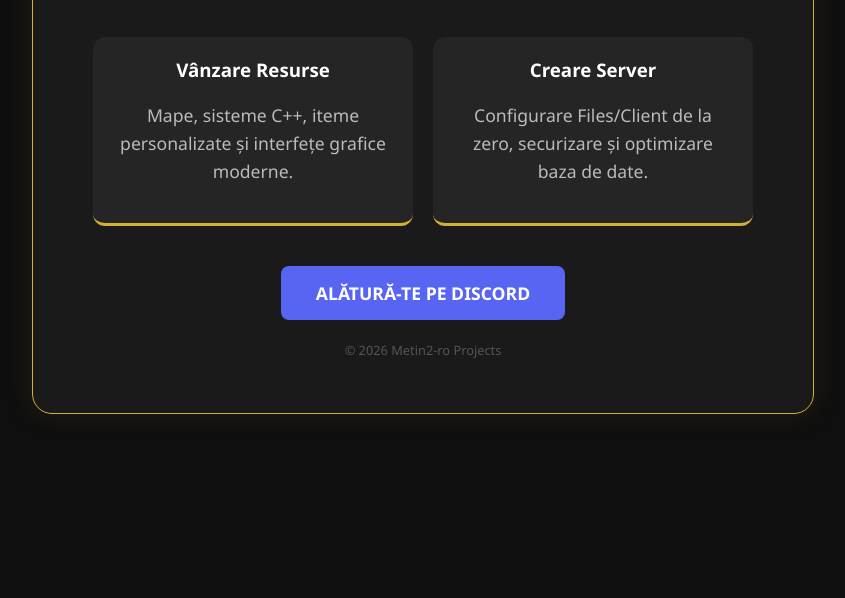
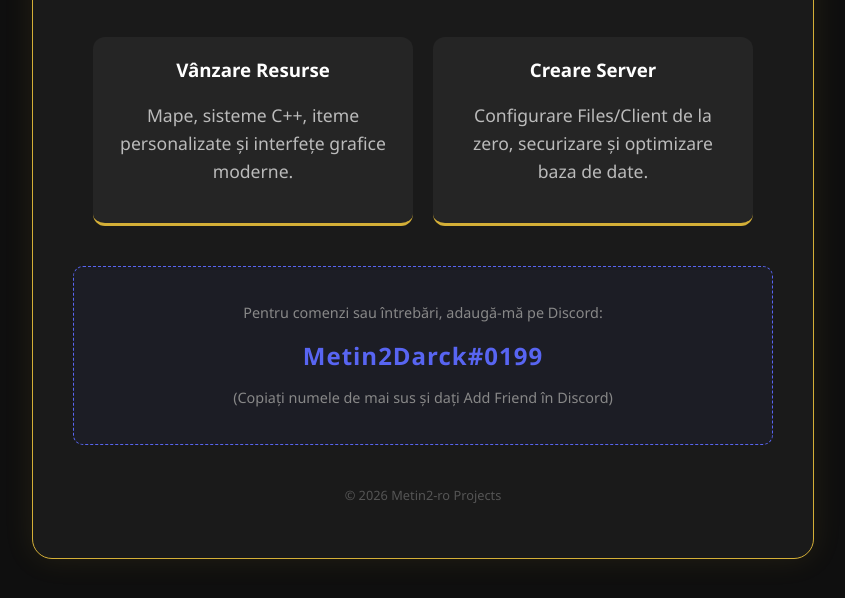
Before and after one commit to Metin2-ro/Resurse-de-metin2-de-vanzare, a plain HTML site: page index.html in a window 1280 px wide. Shown: the part 256-854 px from the top of the page, without its empty margins (217-1062 px from the left). Before the commit the page ends 800 px from the top, so only its background shows below. Drawn offline with Linux system fonts and the light colour scheme.

Commit message:
Update index.html

```diff
--- a/index.html
+++ b/index.html
@@ -12,8 +12,11 @@
         .services { display: flex; gap: 20px; justify-content: center; margin-top: 40px; flex-wrap: wrap; }
         .service-card { background: #252525; padding: 20px; border-radius: 12px; width: 280px; border-bottom: 3px solid #d4af37; }
         .service-card h3 { color: #fff; margin-top: 0; }
-        .discord-btn { display: inline-block; margin-top: 40px; padding: 15px 35px; background: #5865F2; color: white; text-decoration: none; font-weight: bold; border-radius: 8px; font-size: 1.1rem; transition: 0.3s; }
-        .discord-btn:hover { background: #4752c4; transform: translateY(-3px); }
+
+        /* Stil pentru secțiunea Discord */
+        .discord-box { margin-top: 40px; padding: 20px; border: 1px dashed #5865F2; border-radius: 10px; background: rgba(88, 101, 242, 0.05); }
+        .discord-tag { display: block; font-size: 1.5rem; color: #5865F2; font-weight: bold; margin: 10px 0; letter-spacing: 1px; }
+        .instruction { font-size: 0.9rem; color: #888; }
     </style>
 </head>
 <body>
@@ -32,8 +35,13 @@
             </div>
         </div>
 
-        <a href="#" class="discord-btn">ALĂTURĂ-TE PE DISCORD</a>
-        <p style="margin-top: 20px; font-size: 0.8rem; color: #555;">© 2026 Metin2-ro Projects</p>
+        <div class="discord-box">
+            <p class="instruction">Pentru comenzi sau întrebări, adaugă-mă pe Discord:</p>
+            <span class="discord-tag">Metin2Darck#0199</span>
+            <p class="instruction">(Copiați numele de mai sus și dați Add Friend în Discord)</p>
+        </div>
+
+        <p style="margin-top: 40px; font-size: 0.8rem; color: #555;">© 2026 Metin2-ro Projects</p>
     </div>
 </body>
 </html>
```
